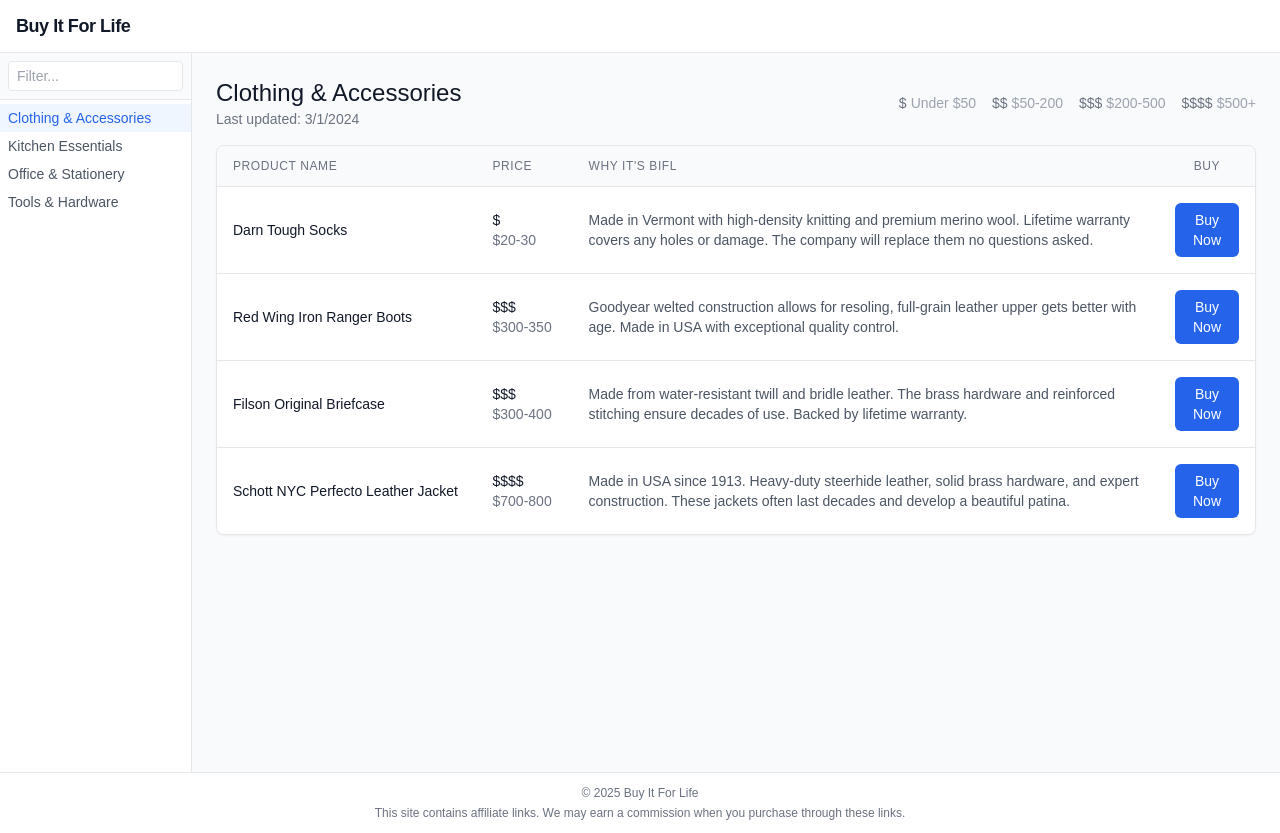
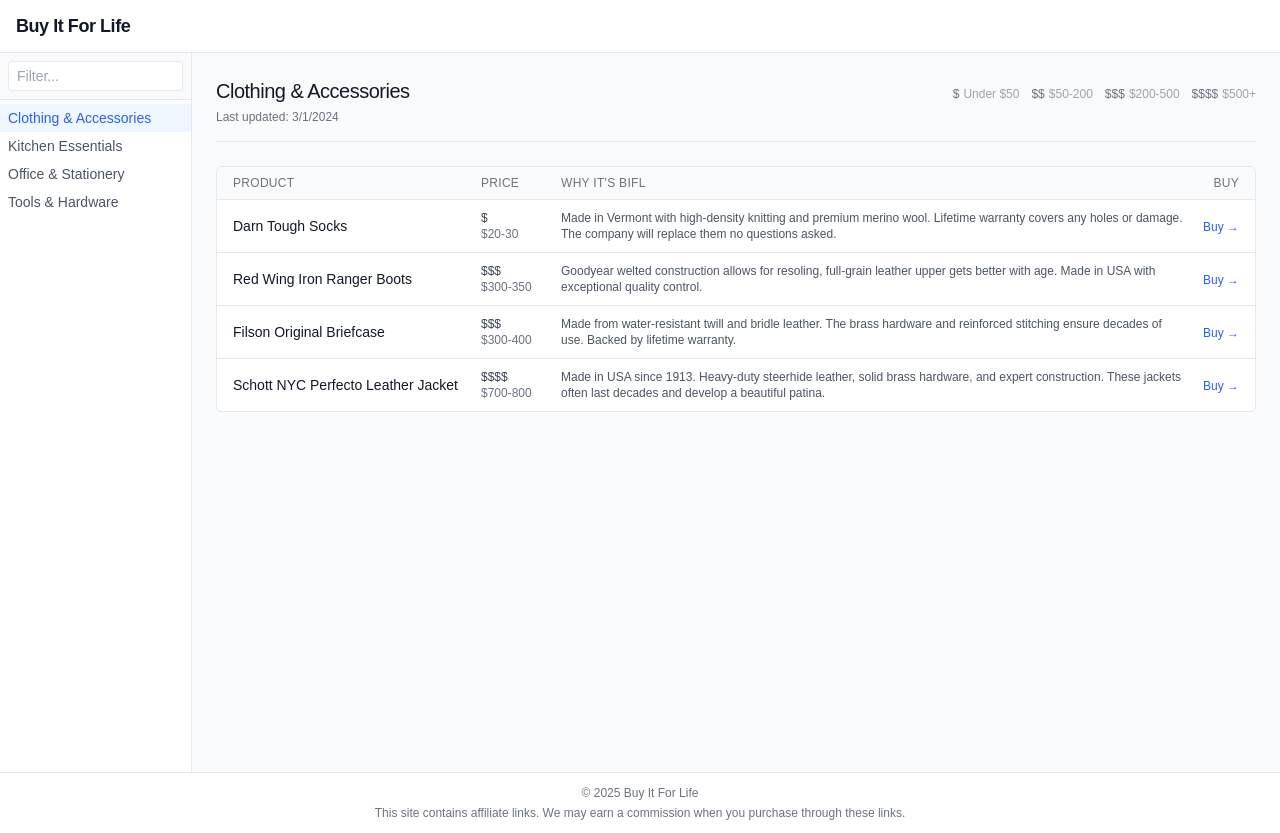
Before and after one commit to SparkyWoo/bifl, a Next.js app: page /categories/clothing in a window 1280 px wide. Built offline with nearby package versions, Linux system fonts and the light colour scheme.

Commit message:
improve ui/ux for product table page v2

```diff
--- a/app/categories/[id]/page.tsx
+++ b/app/categories/[id]/page.tsx
@@ -98,67 +98,66 @@
   }
 
   return (
-    <div className="space-y-4">
-      <div className="flex items-center justify-between">
-        <div>
-          <h1 className="text-2xl font-medium text-gray-900">{content.title}</h1>
-          <p className="text-sm text-gray-500">
+    <div className="max-w-[1200px] mx-auto">
+      <div className="mb-6 pb-4 border-b">
+        <div className="flex items-baseline justify-between">
+          <h1 className="text-xl font-medium tracking-tight text-gray-900">{content.title}</h1>
+          <div className="text-xs text-gray-500 tabular-nums">
+            {Object.entries(content.priceRanges).map(([tier, range]) => (
+              <span key={tier} className="ml-3 first:ml-0">
+                <span className="font-medium">{tier}</span>
+                <span className="ml-1 text-gray-400">{range}</span>
+              </span>
+            ))}
+          </div>
+        </div>
+        <p className="mt-1 text-xs text-gray-500">
           Last updated: {new Date(content.lastUpdated).toLocaleDateString()}
         </p>
       </div>
-        <div className="text-sm text-gray-500">
-          {Object.entries(content.priceRanges).map(([tier, range]) => (
-            <div key={tier} className="inline-flex items-center ml-4 first:ml-0">
-              <span className="font-medium">{tier}</span>
-              <span className="ml-1 text-gray-400">{range}</span>
-            </div>
-          ))}
-        </div>
-      </div>
 
-      <div className="bg-white border border-gray-200 rounded-lg shadow-sm overflow-hidden">
-        <div className="overflow-x-auto">
+      <div className="bg-white border border-gray-200 rounded-md overflow-hidden">
         <table className="min-w-full divide-y divide-gray-200">
-            <thead className="bg-gray-50">
-              <tr>
-                <th scope="col" className="px-4 py-3 text-left text-xs font-medium text-gray-500 uppercase tracking-wider w-1/4">
-                  Product Name
+          <thead>
+            <tr className="bg-gray-50/75">
+              <th scope="col" className="py-2 pl-4 pr-2 text-left text-xs font-medium text-gray-500 uppercase tracking-wide w-64">
+                Product
               </th>
-                <th scope="col" className="px-4 py-3 text-left text-xs font-medium text-gray-500 uppercase tracking-wider w-24">
+              <th scope="col" className="px-2 py-2 text-left text-xs font-medium text-gray-500 uppercase tracking-wide w-20">
                 Price
               </th>
-                <th scope="col" className="px-4 py-3 text-left text-xs font-medium text-gray-500 uppercase tracking-wider">
+              <th scope="col" className="px-2 py-2 text-left text-xs font-medium text-gray-500 uppercase tracking-wide">
                 Why It&apos;s BIFL
               </th>
-                <th scope="col" className="px-4 py-3 text-center text-xs font-medium text-gray-500 uppercase tracking-wider w-24">
+              <th scope="col" className="py-2 pl-2 pr-4 text-right text-xs font-medium text-gray-500 uppercase tracking-wide w-16">
                 Buy
               </th>
             </tr>
           </thead>
-            <tbody className="bg-white divide-y divide-gray-200">
+          <tbody className="divide-y divide-gray-200">
             {content.products?.map((product) => (
-                <tr key={product.name} className="hover:bg-gray-50">
-                  <td className="px-4 py-4">
-                    <div className="font-medium text-gray-900">{product.name}</div>
+              <tr key={product.name} className="hover:bg-gray-50/50">
+                <td className="py-2.5 pl-4 pr-2">
+                  <div className="font-medium text-sm text-gray-900">{product.name}</div>
                 </td>
-                  <td className="px-4 py-4 whitespace-nowrap">
-                    <div className="text-sm text-gray-900 font-medium">{product.priceTier}</div>
-                    <div className="text-sm text-gray-500">{product.priceRange}</div>
+                <td className="px-2 py-2.5 tabular-nums">
+                  <div className="text-xs font-medium text-gray-700">{product.priceTier}</div>
+                  <div className="text-xs text-gray-500">{product.priceRange}</div>
                 </td>
-                  <td className="px-4 py-4">
-                    <div className="text-sm text-gray-600 prose-sm max-w-none">
+                <td className="px-2 py-2.5">
+                  <div className="text-xs text-gray-600 line-clamp-2">
                     {product.whyBifl}
                   </div>
                 </td>
-                  <td className="px-4 py-4 text-center">
+                <td className="py-2.5 pl-2 pr-4 text-right">
                   <a
                     href={product.link}
                     target="_blank"
                     rel="noopener noreferrer"
-                      className="inline-flex items-center px-3 py-1.5 border border-transparent text-sm font-medium rounded-md text-white bg-blue-600 hover:bg-blue-700 focus:outline-none focus:ring-2 focus:ring-offset-2 focus:ring-blue-500"
+                    className="inline-flex text-xs font-medium text-blue-600 hover:text-blue-700"
                     aria-label={`Buy ${product.name}`}
                   >
-                      Buy Now
+                    Buy →
                   </a>
                 </td>
               </tr>
@@ -167,6 +166,5 @@
         </table>
       </div>
     </div>
-    </div>
   )
 }
```
Lines whose indentation alone changed are shown as unchanged.
